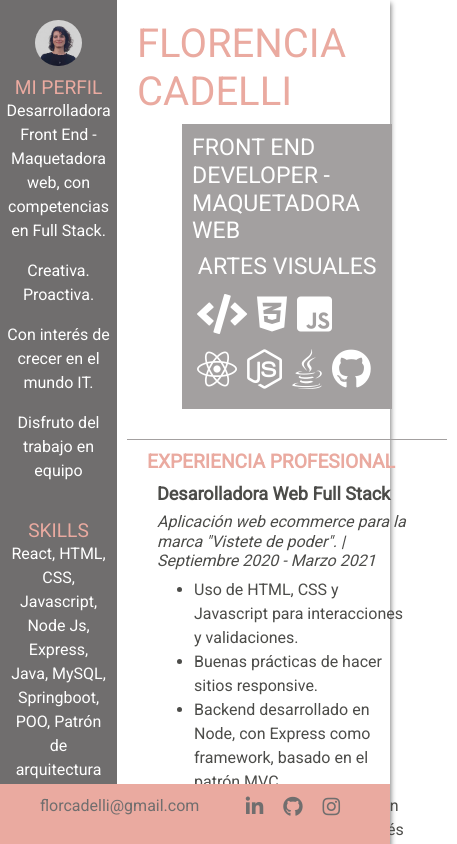
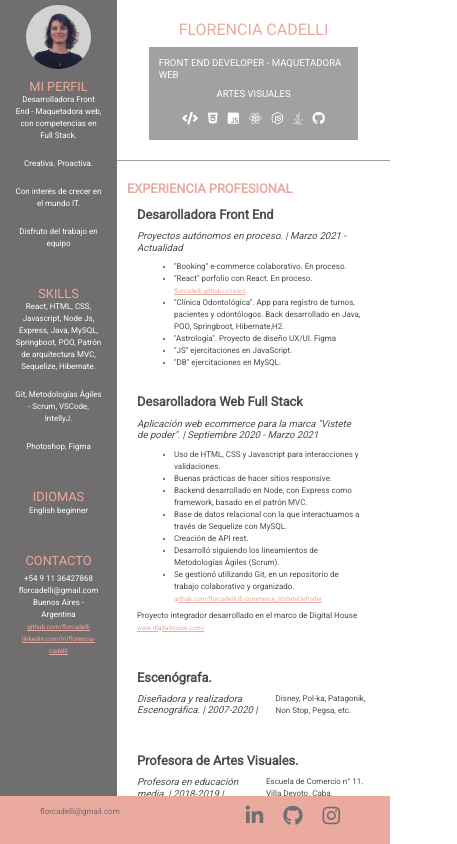
Before and after one commit to florcadelli/react, a React (Create React App) app: page /#/cv in a window 390 px wide. Shown: the top 844 px of the page, 457 px wide, since content can reach past the window. Built offline with nearby package versions, Linux system fonts and the light colour scheme; a web font is replaced by a local one.

Commit message:
CV responsive

```diff
--- a/src/components/cv/Cv.jsx
+++ b/src/components/cv/Cv.jsx
@@ -5,11 +5,11 @@ import cv from "../../styles/__cv.css";
 
 const Cv = ({props}) => {
 return (
-<div class="cv">
+<div className="cv">
 
-    <div class="cv-container">
-      <div class="sidebar">
-        <div class="foto-perfil">
+    <div className="cv-container">
+      <div className="sidebar">
+        <div className="foto-perfil">
           <img src={perfil} alt="Perfil" />
         </div>
 
@@ -54,19 +54,19 @@ return (
         </section>
       </div>
 
-      <div class="principal">
+      <div className="principal">
         <header>
           <h1>FLORENCIA CADELLI</h1>
-          <div class="titulos">
+          <div className="titulos">
             <h3>FRONT END DEVELOPER - MAQUETADORA WEB</h3>
             <h3>ARTES VISUALES</h3>
-            <div class="tecnologias">
-              <i class="fas fa-code"></i>
-              <i class="fab fa-css3-alt"></i>
-              <i class="fab fa-js-square"></i>
-              <i class="fab fa-react"></i>
-              <i class="fab fa-node-js"></i>
-              <i class="fab fa-java"></i>
+            <div className="tecnologias">
+              <i className="fas fa-code"></i>
+              <i className="fab fa-css3-alt"></i>
+              <i className="fab fa-js-square"></i>
+              <i className="fab fa-react"></i>
+              <i className="fab fa-node-js"></i>
+              <i className="fab fa-java"></i>
               {/* <img class="mysql" src="MySQL-logo.png" alt="mysql"/> */}
 
               {/* <!-- <img class="vs" src="visual.png" alt="vs"> --> */}
@@ -75,14 +75,28 @@ return (
 
               {/* <!-- <i class="fab fa-figma"></i>  --> */}
               {/* <!-- <img class="agile" src="agile.png" alt="agile">    --> */}
-              <i class="fab fa-github"></i>
+              <i className="fab fa-github"></i>
             </div>
           </div>
         </header>
 
         <main>
-            <section class="experiencia">
+            <section className="experiencia">
                 <h4>EXPERIENCIA PROFESIONAL</h4>
+                <article>
+                  <h5>Desarolladora Front End</h5>
+                  <h6>Proyectos autónomos en proceso. | Marzo 2021 - Actualidad </h6>
+                  <ul>
+                    <li>"Booking" e-commerce colaborativo. En proceso. </li>
+                    <li>"React" porfolio con React. En proceso. <a href="https://florcadelli.github.io/react/">florcadelli.github.io/react</a> </li>
+                    <li>"Clínica Odontológica". App para registro de turnos, pacientes y
+                      odontólogos. Back desarrollado en Java, POO, Springboot, Hibernate,H2.</li>
+                    <li>"Astrología". Proyecto de diseño UX/UI. Figma </li>
+                    <li>"JS" ejercitaciones en JavaScript.</li>
+                    <li>"DB" ejercitaciones en MySQL.</li>
+
+                  </ul>
+               </article>
                    <article>
                       <h5>Desarolladora Web Full Stack</h5>
                       <h6>Aplicación web ecommerce para la marca "Vistete de poder". | Septiembre 2020 - Marzo 2021 </h6>
--- a/src/styles/__cv.css
+++ b/src/styles/__cv.css
@@ -175,3 +175,102 @@
     color:#706e6e;
 
 }
+/* -------------------------------- MEDIA 768 ------------------------------- */
+@media (max-width: 768px){
+    .cv{
+        font-size: 0.8rem;
+    }
+    .cv .cv-container h4{
+        font-size: 1rem;
+    }
+    .cv .sidebar{
+        padding:10px;
+        /* border:1px solid red; */
+    }
+    .cv .cv-container header h1{
+        color:#eaaaa0;
+        font-size: 26px;
+        /* border:1px solid red; */
+    }
+    .cv .cv-container header .titulos{
+        width:90%;
+    }
+    .cv .cv-container header .titulos h3{
+        font-size: 1rem;
+    }
+    /* main{
+        background-color: red;
+    }  */
+
+    .cv .cv-container main section{
+        margin:0px;
+    }
+    footer div i{
+        font-size: 1.2rem;
+    }
+    .cv a{
+        font-size: 0.7rem;
+    }
+}
+/* -------------------------------- MEDIA 540 ------------------------------- */
+@media (max-width: 540px){
+    .cv .cv-container header .titulos h3{
+        font-size: 0.8rem;
+    }
+
+}
+/* -------------------------------- MEDIA 480 ------------------------------- */
+@media (max-width: 480px) {
+    .cv{
+        font-size: 0.5rem;
+    }
+    /* main{
+        background-color: violet;
+    } */
+    .cv .cv-container main section{
+        padding:10px;
+    }
+
+    .cv .cv-container h4{
+        font-size: 0.8rem;
+    }
+    .cv .sidebar{
+        padding:5px;
+        /* border:1px solid red; */
+    }
+    .cv .cv-container header h1{
+        font-size: 1rem;
+        /* border:1px solid red; */
+    }
+    .cv .cv-container header .titulos{
+        width:90%;
+    }
+    .cv .cv-container header .titulos h3{
+        font-size: 0.6rem;
+    }
+    .cv .cv-container main article h5 {
+        font-size: 0.8rem;
+    }
+    .cv .cv-container main article h6 {
+        font-size: 0.6rem;
+    }
+    .cv .cv-container header .titulos .tecnologias i{
+
+        font-size: 0.8rem;
+        padding-bottom: 5px;
+    }
+    .cv .cv-container header .titulos .tecnologias img{
+        width:5%;
+        padding-bottom: 5px;;
+
+    }
+    footer div i{
+        font-size: 0.8rem;
+    }
+    .cv a{
+        font-size: 0.4rem;
+    }
+
+
+
+}
```
